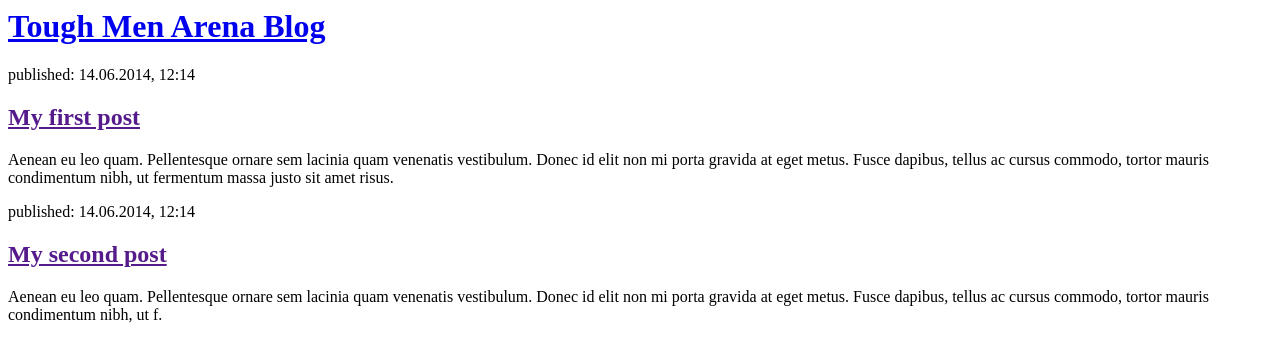
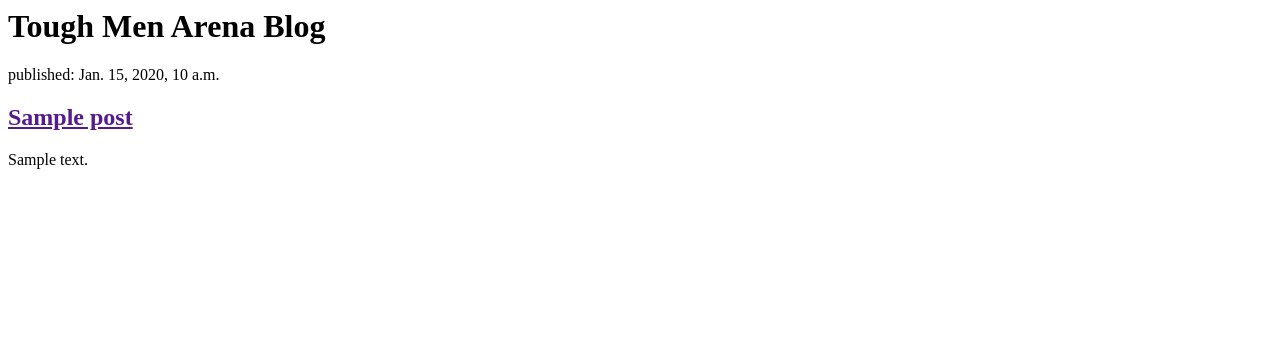
Before and after one commit to amezuwe/t_m_a, a Django app: page / in a window 1280 px wide. Shown: the top 362 px of the page. Run offline with Django 3.2, Linux system fonts and the light colour scheme; tables that the repository leaves empty hold one stand-in row (values such as "Sample post").

Commit message:
Modified tempaltes to display posts from database

```diff
--- a/blog/templates/blog/post_list.html
+++ b/blog/templates/blog/post_list.html
@@ -1,22 +1,17 @@
 <html>
     <head>
-        <title>Tough Men Arena blog</title>
+        <title>ToughMenArena Blog</title>
     </head>
     <body>
         <div>
-            <h1><a href="/">Tough Men Arena Blog</a></h1>
+            <h1>Tough Men Arena Blog</h1>
         </div>
-
+        {% for post in posts %}
         <div>
-            <p>published: 14.06.2014, 12:14</p>
-            <h2><a href="">My first post</a></h2>
-            <p>Aenean eu leo quam. Pellentesque ornare sem lacinia quam venenatis vestibulum. Donec id elit non mi porta gravida at eget metus. Fusce dapibus, tellus ac cursus commodo, tortor mauris condimentum nibh, ut fermentum massa justo sit amet risus.</p>
+            <p>published: {{ post.published_date }}</p>
+            <h2><a href="">{{ post.title }}</a></h2>
+            <p>{{ post.text|linebreaksbr }}</p>
         </div>
-
-        <div>
-            <p>published: 14.06.2014, 12:14</p>
-            <h2><a href="">My second post</a></h2>
-            <p>Aenean eu leo quam. Pellentesque ornare sem lacinia quam venenatis vestibulum. Donec id elit non mi porta gravida at eget metus. Fusce dapibus, tellus ac cursus commodo, tortor mauris condimentum nibh, ut f.</p>
-        </div>
+        {% endfor %}
     </body>
 </html>
--- a/blog/views.py
+++ b/blog/views.py
@@ -1,5 +1,11 @@
 from django.shortcuts import render
+from django.utils import timezone
+from .models import Post
 
 
 def post_list(request):
-    return render(request, 'blog/post_list.html', {})
+    posts = Post.objects.filter(published_date__lte=timezone.now()).order_by('published_date')
+    context = {
+        'posts': posts
+    }
+    return render(request, 'blog/post_list.html', context)
```
